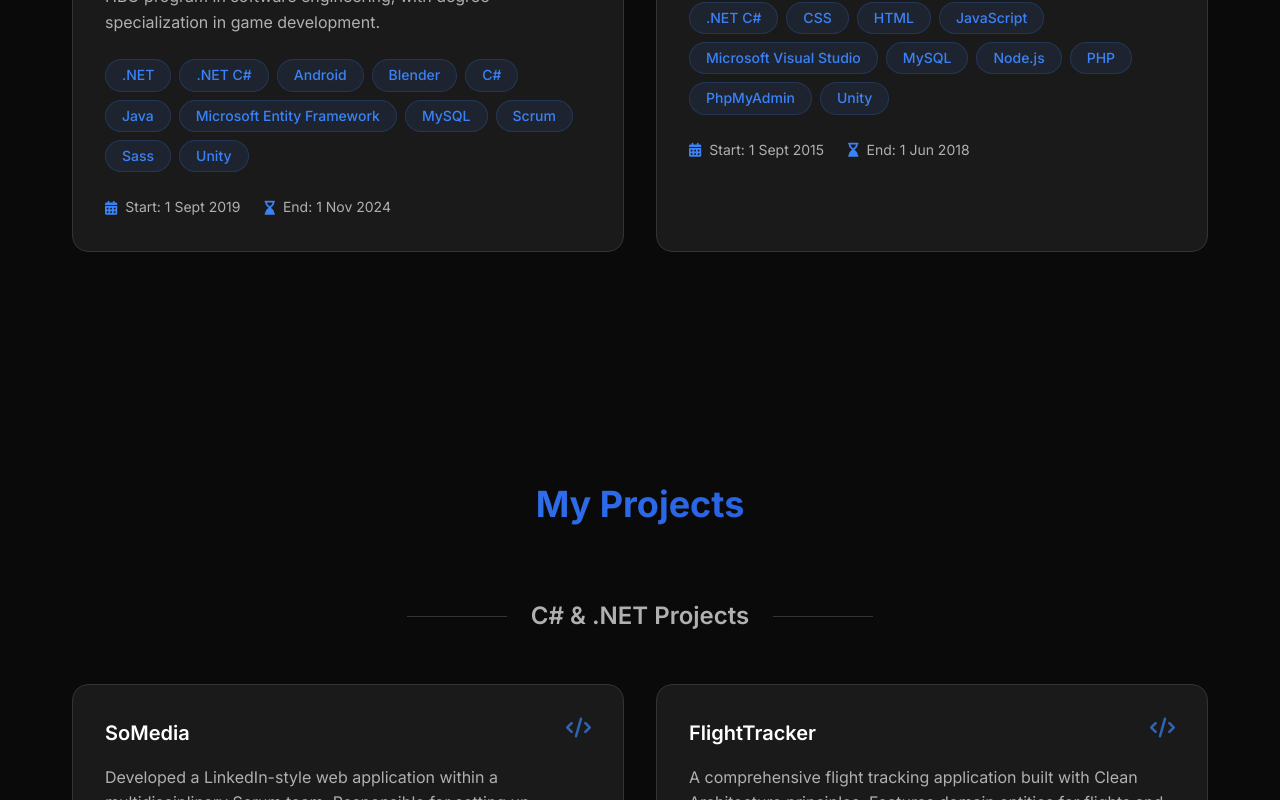
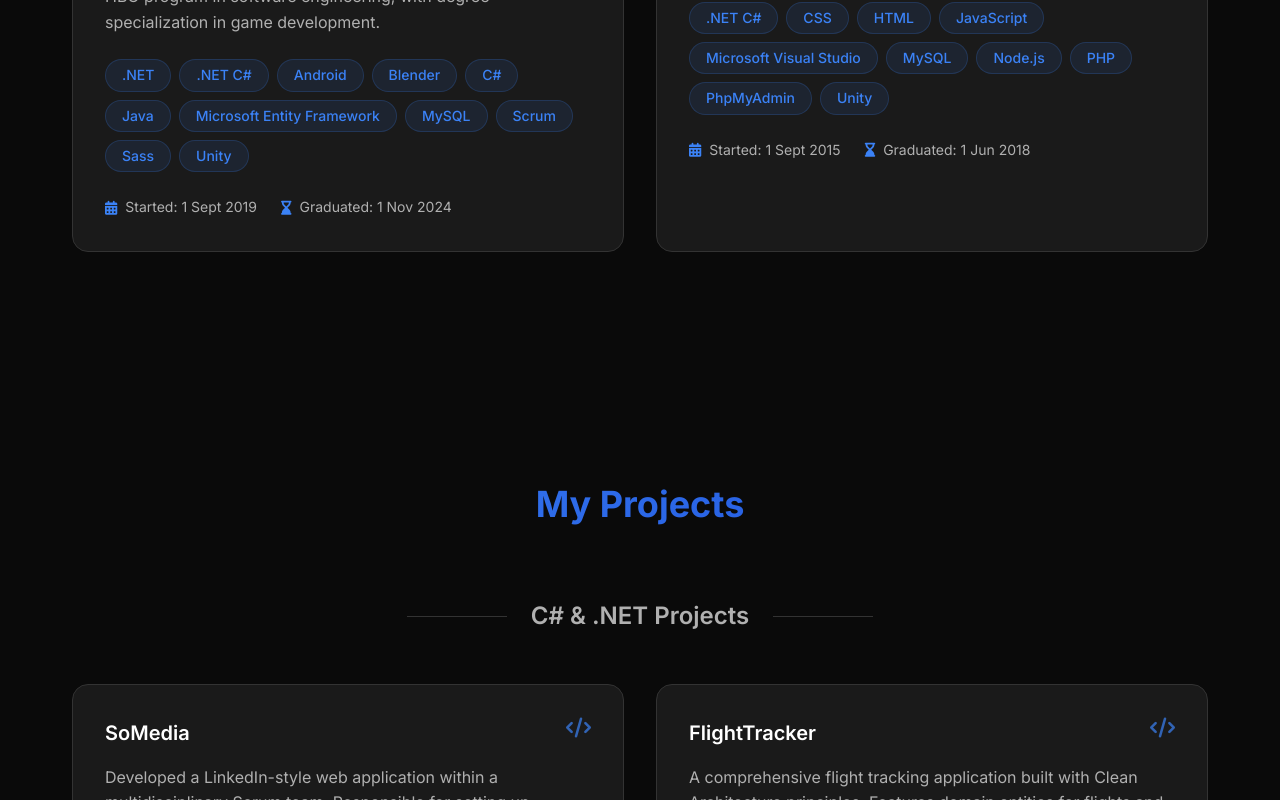
Before and after one commit to rick2909/rick2909.github.io, a Vue app: page / in a window 1280 px wide. Shown: the part 1920-2720 px from the top of the page. Built offline with nearby package versions, Linux system fonts and the light colour scheme.

Commit message:
clerifications

```diff
--- a/src/components/CertificationCard.vue
+++ b/src/components/CertificationCard.vue
@@ -34,7 +34,7 @@
       </div>
       <div v-if="hasEndDate" class="date-item">
         <i class="fas fa-hourglass-end"></i>
-        <span>Ends: {{ formatDate(certification.endDate) }}</span>
+        <span>Expires: {{ formatDate(certification.endDate) }}</span>
       </div>
     </div>
   </div>
--- a/src/components/EducationCard.vue
+++ b/src/components/EducationCard.vue
@@ -33,11 +33,11 @@
     <div class="education-dates">
       <div class="date-item">
         <i class="fas fa-calendar-alt"></i>
-        <span>Start: {{ formatDate(education.startDate) }}</span>
+        <span>Started: {{ formatDate(education.startDate) }}</span>
       </div>
       <div v-if="hasEndDate" class="date-item">
         <i class="fas fa-hourglass-end"></i>
-        <span>End: {{ formatDate(education.endDate) }}</span>
+        <span>Graduated: {{ formatDate(education.endDate) }}</span>
       </div>
     </div>
   </div>
--- a/src/data/education.json
+++ b/src/data/education.json
@@ -4,7 +4,6 @@
     "institution": "De Haagse Hogeschool",
     "description": "HBO program in software engineering, with degree specialization in game development.",
     "location": "Bleiswijkseweg 37E, 2712 PB Zoetermeer, Nederland",
-    "mapsUrl": "https://www.google.com/maps/search/?api=1&query=Bleiswijkseweg+37E+2712+PB+Zoetermeer+Nederland",
     "skills": [".NET", ".NET C#", "Android", "Blender", "C#", "Java", "Microsoft Entity Framework", "MySQL", "Scrum", "Sass", "Unity"],
     "startDate": "2019-09-01",
     "endDate": "2024-11-01"
@@ -14,7 +13,6 @@
     "institution": "Grafisch Lyceum Rotterdam",
     "description": "Application and media development program.",
     "location": "Heer Bokelweg 255, 3032 AD Rotterdam, Nederland",
-    "mapsUrl": "https://www.google.com/maps/search/?api=1&query=Heer+Bokelweg+255+3032+AD+Rotterdam+Nederland",
     "skills": [".NET C#", "CSS", "HTML", "JavaScript", "Microsoft Visual Studio", "MySQL", "Node.js", "PHP", "PhpMyAdmin", "Unity"],
     "startDate": "2015-09-01",
     "endDate": "2018-06-01"
```
